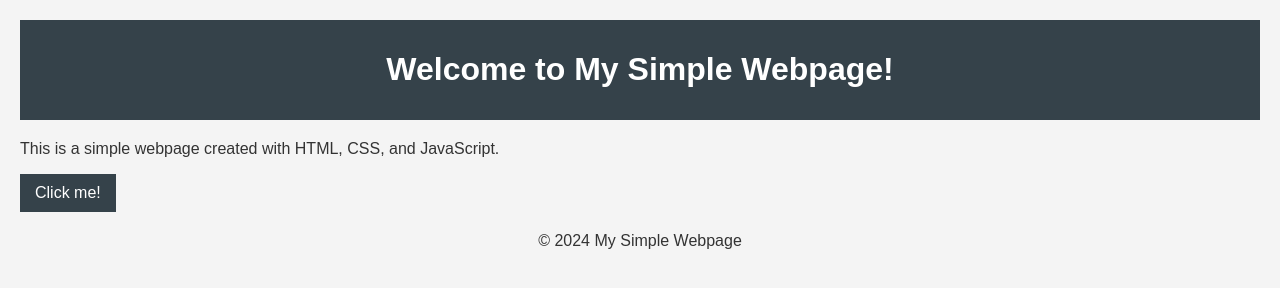
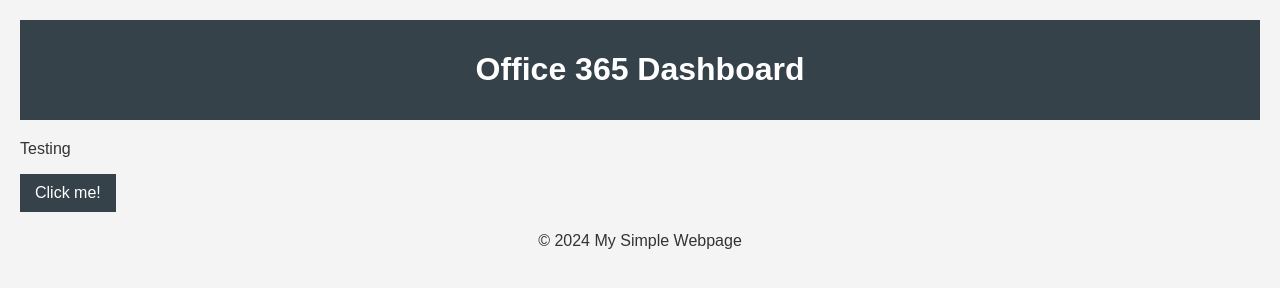
Before and after one commit to SujinMS/HostWeb, a plain HTML site: page index.html in a window 1280 px wide. Drawn offline with Linux system fonts and the light colour scheme.

Commit message:
Update index.html

```diff
--- a/index.html
+++ b/index.html
@@ -4,14 +4,14 @@
     <meta charset="UTF-8">
     <meta name="viewport" content="width=device-width, initial-scale=1.0">
     <link rel="stylesheet" href="styles.css">
-    <title>My Simple Webpage</title>
+    <title>Office 365</title>
 </head>
 <body>
     <header>
-        <h1>Welcome to My Simple Webpage!</h1>
+        <h1>Office 365 Dashboard</h1>
     </header>
     <main>
-        <p>This is a simple webpage created with HTML, CSS, and JavaScript.</p>
+        <p>Testing</p>
         <button id="alertButton">Click me!</button>
     </main>
     <footer>
```
